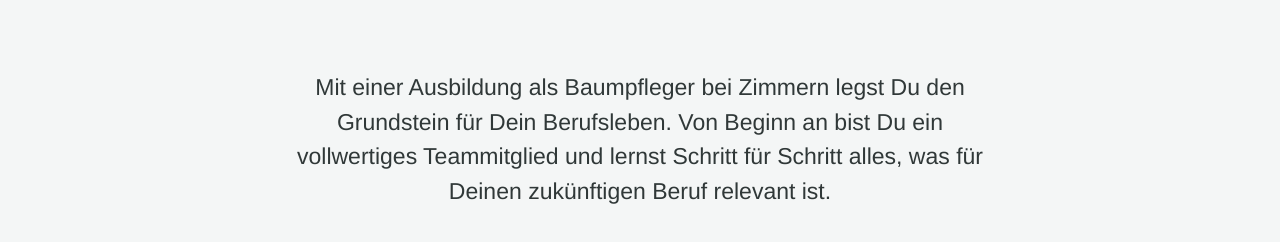
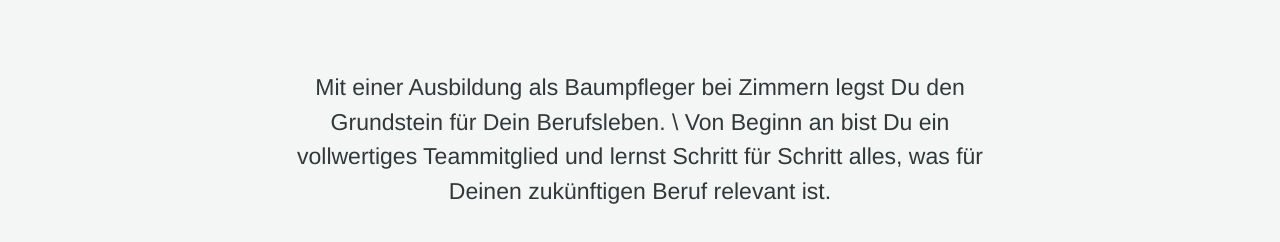
Before and after one commit to thegrandheavybold/baumschule-zimmern_de, an Eleventy site: page src/karriere-ausbildung-ausschreibung/baumpfleger.md in a window 1280 px wide. Shown: the part 716-958 px from the top of the page. Built offline with nearby package versions, Linux system fonts and the light colour scheme; Eleventy itself is replaced by a stand-in of ours; files that its build step writes are made by us from their sources; a web font is replaced by a local one.

Commit message:
Update Stellenanzeige Ausbildung “baumpfleger”

```diff
--- a/src/karriere-ausbildung-ausschreibung/baumpfleger.md
+++ b/src/karriere-ausbildung-ausschreibung/baumpfleger.md
@@ -3,7 +3,7 @@
 slug: baumpfleger
 infotext: >-
   Mit einer Ausbildung als Baumpfleger bei Zimmern legst Du den Grundstein für
-  Dein Berufsleben.
+  Dein Berufsleben. \
 
   Von Beginn an bist Du ein vollwertiges Teammitglied und lernst Schritt für Schritt alles, was für Deinen zukünftigen Beruf relevant ist.
 taetigkeiten:
```
